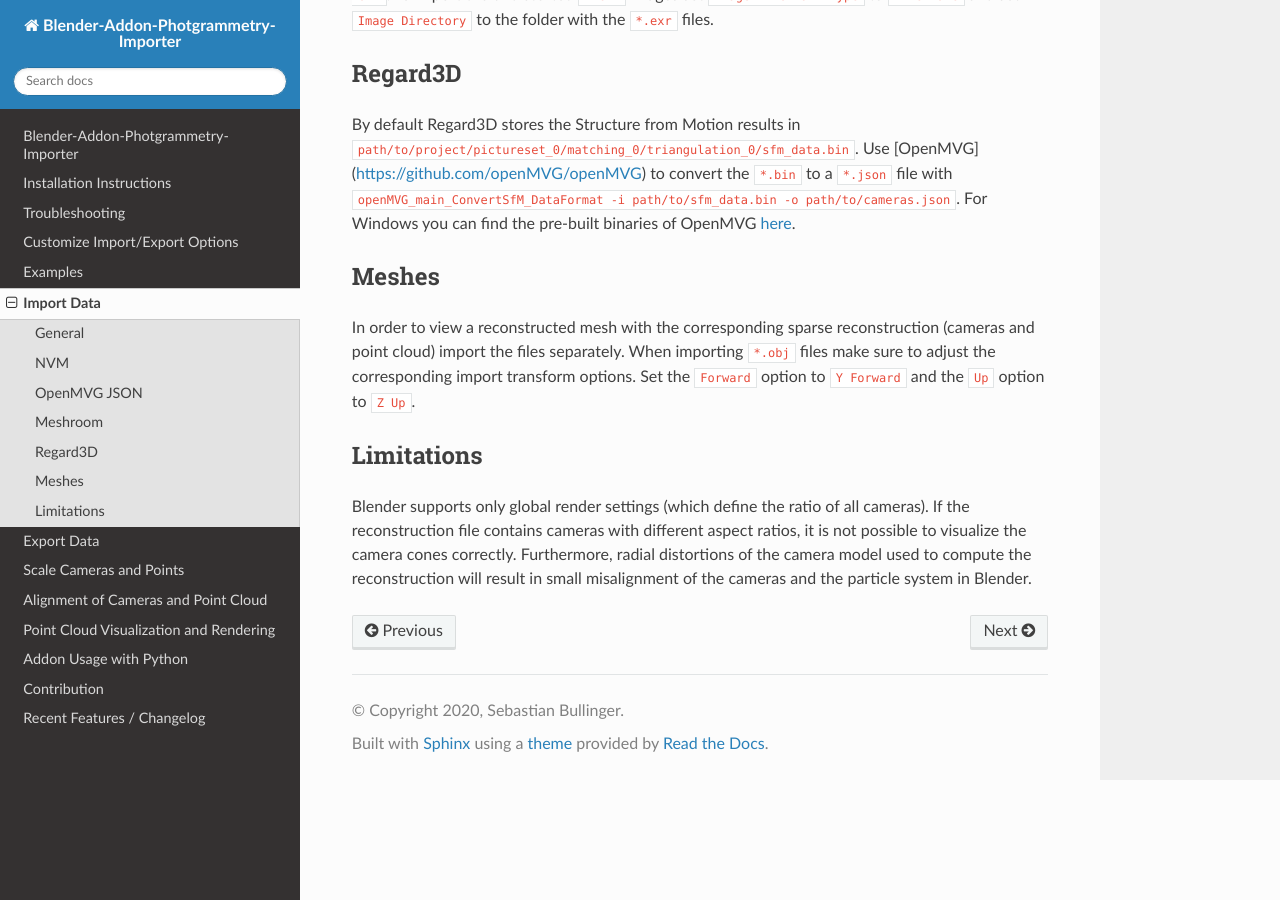
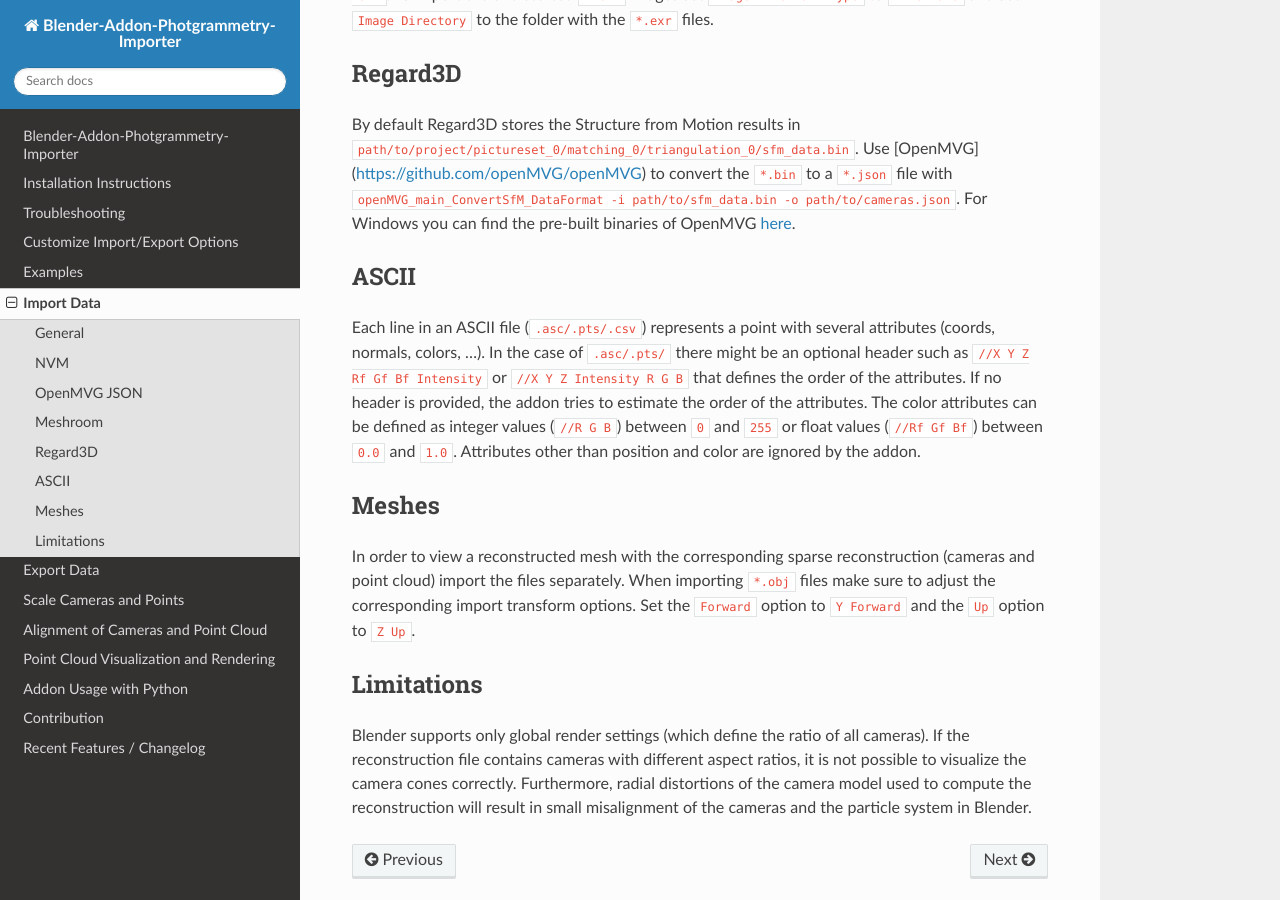
Before and after one commit to SBCV/Blender-Addon-Photogrammetry-Importer, a Sphinx documentation site: the page built from doc/sphinx/source/import.rst, in a window 1280 px wide and 900 px high, scrolled down 2149 px. Built offline with Sphinx 7.4.7 and the Read the Docs theme 2.0.0, drawn with Linux system fonts in a browser that asks for light colours.

Commit message:
Documentation for ASCII file formats added

```diff
--- a/doc/sphinx/source/import.rst
+++ b/doc/sphinx/source/import.rst
@@ -40,6 +40,10 @@
 ========
 By default Regard3D stores the Structure from Motion results in :code:`path/to/project/pictureset_0/matching_0/triangulation_0/sfm_data.bin`. Use [OpenMVG](https://github.com/openMVG/openMVG) to convert the :code:`*.bin` to a :code:`*.json` file with :code:`openMVG_main_ConvertSfM_DataFormat -i path/to/sfm_data.bin -o path/to/cameras.json`. For Windows you can find the pre-built binaries of OpenMVG `here <https://github.com/openMVG/openMVG/releases/>`_.
 
+ASCII
+=====
+Each line in an ASCII file (:code:`.asc/.pts/.csv`) represents a point with several attributes (coords, normals, colors, ...). In the case of :code:`.asc/.pts/` there might be an optional header such as :code:`//X Y Z Rf Gf Bf Intensity` or :code:`//X Y Z Intensity R G B` that defines the order of the attributes. If no header is provided, the addon tries to estimate the order of the attributes. The color attributes can be defined as integer values (:code:`//R G B`) between :code:`0` and :code:`255` or float values (:code:`//Rf Gf Bf`) between :code:`0.0` and :code:`1.0`. Attributes other than position and color are ignored by the addon.
+
 Meshes
 ======
 In order to view a reconstructed mesh with the corresponding sparse reconstruction (cameras and point cloud) import the files separately. When importing :code:`*.obj` files make sure to adjust the corresponding import transform options. Set the :code:`Forward` option to :code:`Y Forward` and the :code:`Up` option to :code:`Z Up`.
```
